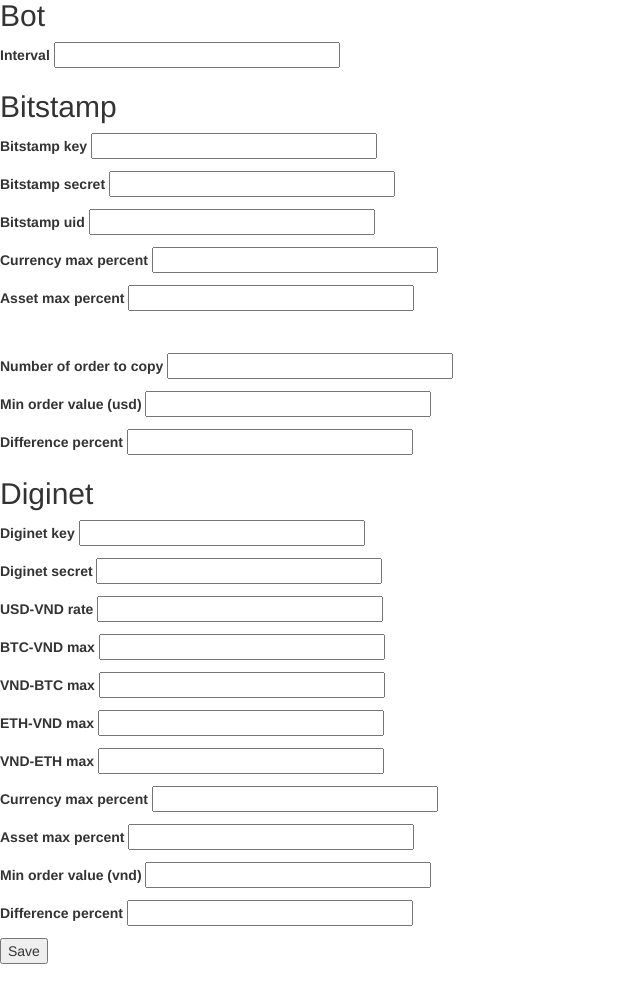
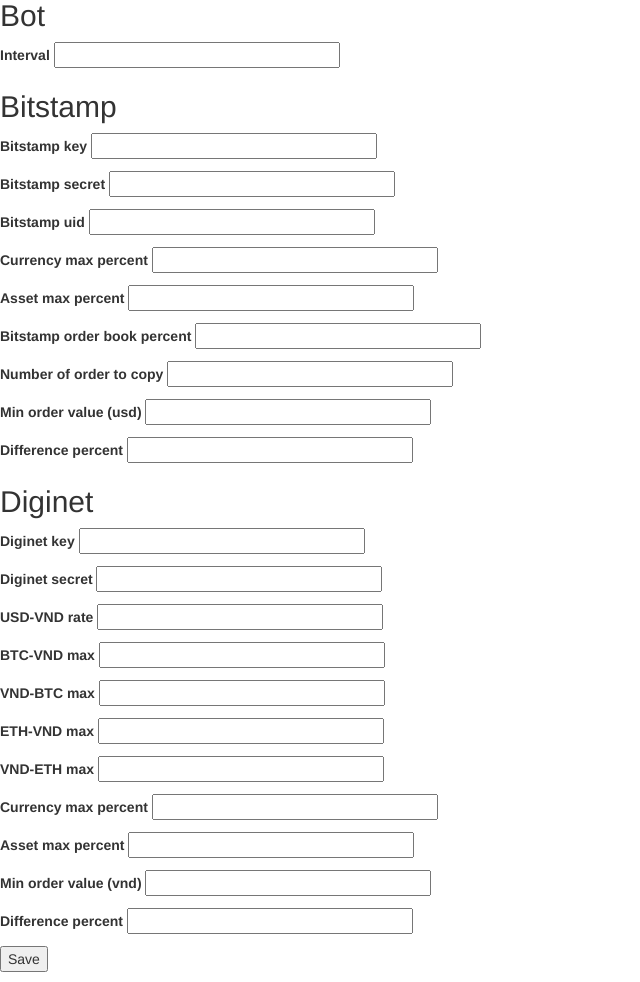
Before and after one commit to hathehuyen/diginetbot, a Flask app: template frontend/templates/settings.html in a window 1280 px wide. Shown: the part 122-1104 px from the top of the page, without its empty margins (0-640 px from the left). Run offline with Flask 2, Linux system fonts and the light colour scheme; the template is opened without the code that fills it: values that come from a table or form of the project are taken from there, others are empty; some libraries are stand-ins or nearby versions.

Commit message:
Production demo

```diff
--- a/frontend/templates/settings.html
+++ b/frontend/templates/settings.html
@@ -32,8 +32,8 @@
             {{ form.bitstamp_asset_max_pct(size=32) }}<br>
         </p>
         <p>
-            {{ form.bitstamp_oderbook_pct.label }}
-            {{ form.bitstamp_oderbook_pct(size=32) }}<br>
+            {{ form.bitstamp_orderbook_pct.label }}
+            {{ form.bitstamp_orderbook_pct(size=32) }}<br>
         </p>
         <p>
             {{ form.bitstamp_order_to_copy.label }}
```
